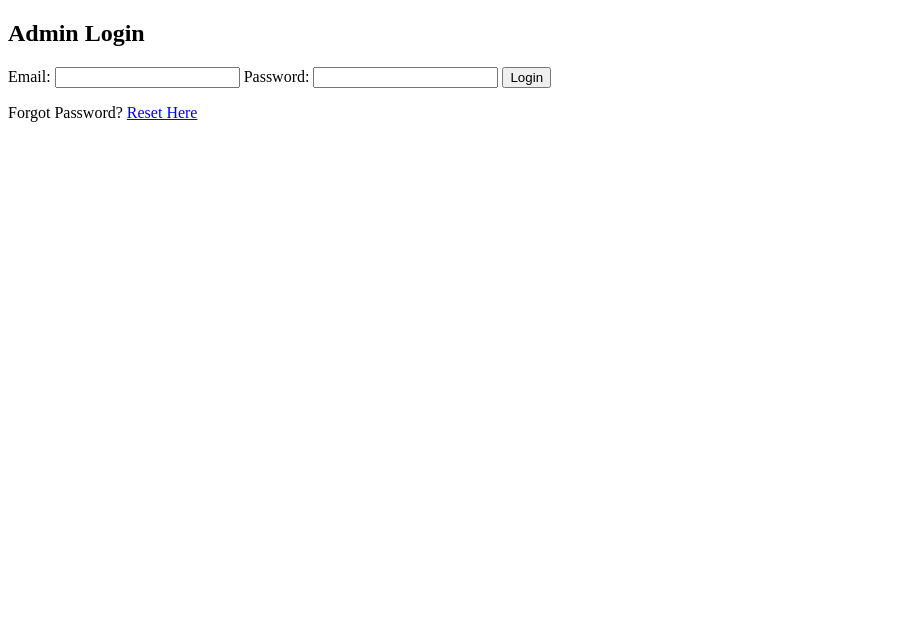
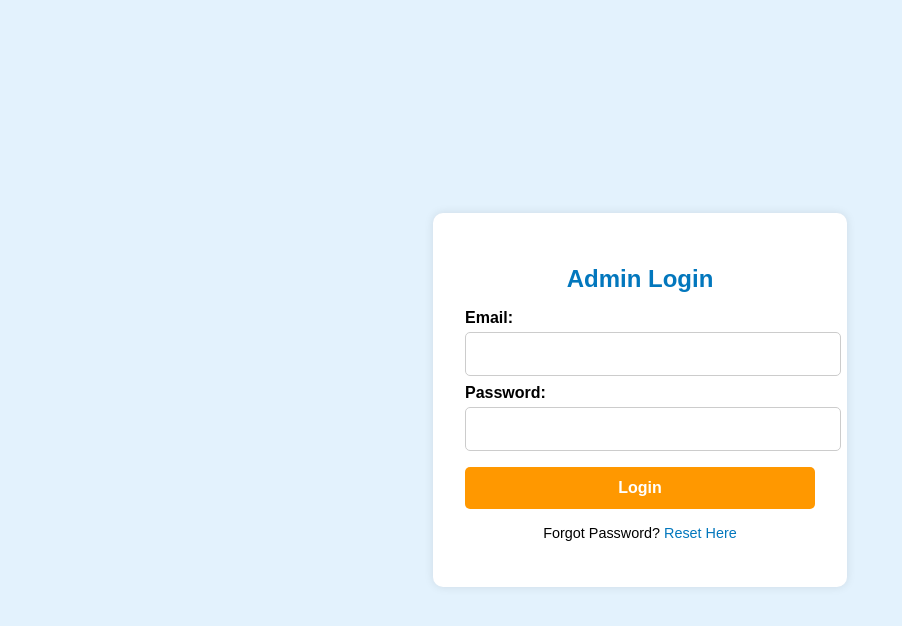
Before and after one commit to ASTeBe80/SmartCampus, a website: page public/adminLoginPage.html in a window 1280 px wide. Shown: the whole page, without its empty margins (0-902 px from the left). Drawn offline with Linux system fonts and the light colour scheme.

Commit message:
updated login page frontend

```diff
--- a/package.json
+++ b/package.json
@@ -19,6 +19,7 @@
     "braces": "^3.0.3",
     "chokidar": "^3.6.0",
     "concat-map": "^0.0.1",
+    "cookie-parser": "^1.4.7",
     "cors": "^2.8.5",
     "debug": "^4.4.0",
     "dotenv": "^16.4.7",
--- a/public/adminLoginPage.html
+++ b/public/adminLoginPage.html
@@ -4,7 +4,7 @@
     <meta charset="UTF-8">
     <meta name="viewport" content="width=device-width, initial-scale=1.0">
     <title>Admin Login - Smart Campus</title>
-    <link rel="stylesheet" href="style.css"> <!-- Link external CSS -->
+    <link rel="stylesheet" href="css/loginPage.css"> <!-- Link external CSS -->
 </head>
 <body>
     <div class="login-container">
--- /dev/null
+++ b/public/css/loginPage.css
@@ -0,0 +1,72 @@
+/* Student Login Page */
+body {
+    font-family: Arial, sans-serif;
+    margin: 0;
+    padding: 0;
+    background-color: #e3f2fd; /* Light blue background for students */
+    display: flex;
+    justify-content: center;
+    align-items: center;
+    height: 100vh;
+  }
+
+  .login-container {
+    background: #fff;
+    padding: 2rem;
+    border-radius: 10px;
+    box-shadow: 0 0 10px rgba(0, 0, 0, 0.1);
+    text-align: center;
+    width: 350px;
+  }
+
+  .login-container h2 {
+    color: #0277bd; /* Blue for student login */
+    margin-bottom: 1rem;
+  }
+
+  .login-container label {
+    display: block;
+    text-align: left;
+    font-weight: bold;
+    margin-top: 0.5rem;
+  }
+
+  .login-container input {
+    width: 100%;
+    padding: 0.75rem;
+    margin-top: 0.3rem;
+    border: 1px solid #ccc;
+    border-radius: 5px;
+    font-size: 1rem;
+  }
+
+  .login-container button {
+    width: 100%;
+    background: #ff9800; /* Orange button for students */
+    border: none;
+    padding: 0.75rem;
+    margin-top: 1rem;
+    border-radius: 5px;
+    font-size: 1rem;
+    font-weight: bold;
+    color: #fff;
+    cursor: pointer;
+  }
+
+  .login-container button:hover {
+    background: #f57c00;
+  }
+
+  .login-container p {
+    margin-top: 1rem;
+    font-size: 0.9rem;
+  }
+
+  .login-container a {
+    color: #0277bd;
+    text-decoration: none;
+  }
+
+  .login-container a:hover {
+    text-decoration: underline;
+  }
```
Also changed, not shown: public/facultyLoginPage.html (+1 -1 lines), public/index.html (+4 -4 lines), public/studentLoginPage.html (+1 -1 lines), 1 other file.
